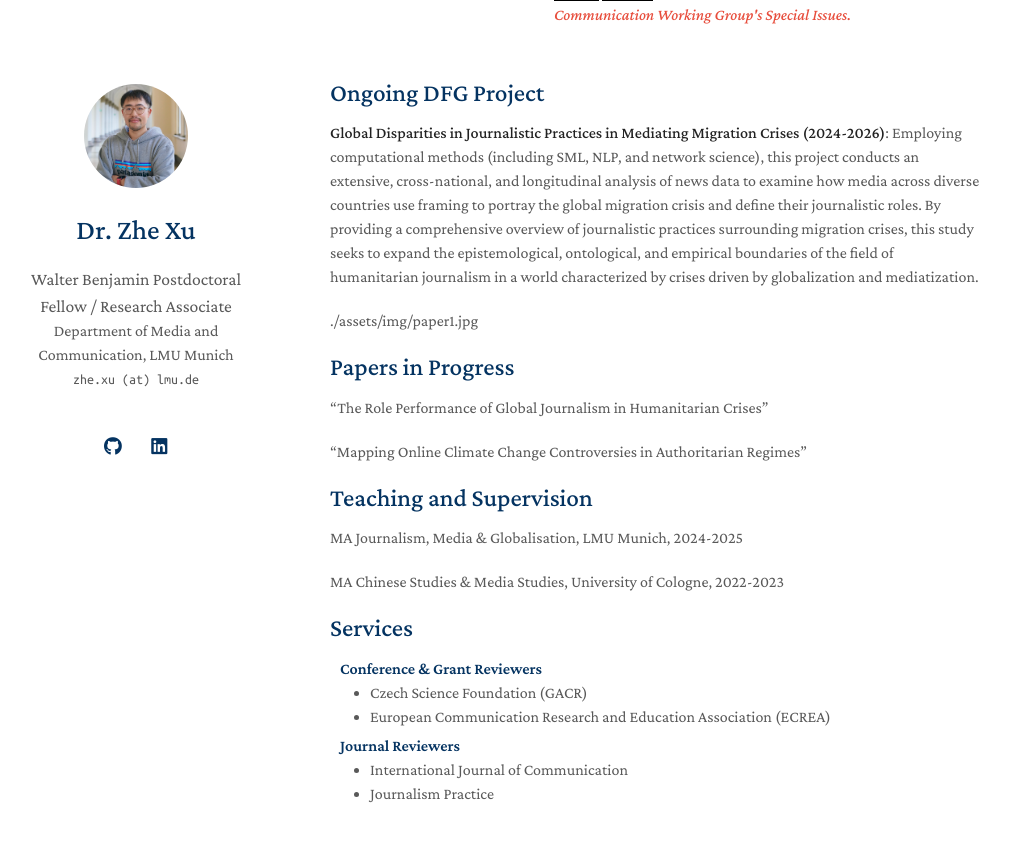
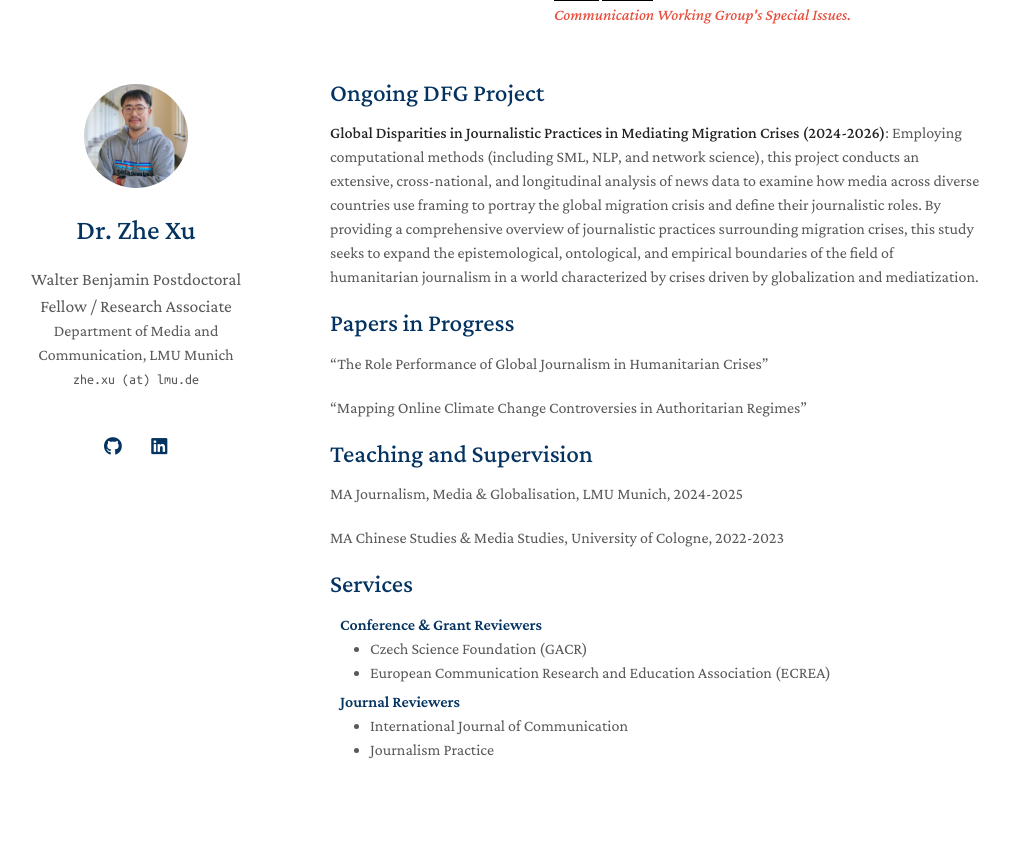
Before and after one commit to zhexuphd/home, a Jekyll site: the page built from index.md, in a window 1280 px wide and 900 px high, scrolled down 1560 px. Shown: the top 842 px of the window, without its empty margins (140-1150 px from the left). Built offline with Jekyll 4.4.1, drawn with Linux system fonts in a browser that asks for light colours; a style sheet for code colours, icons or effects is not loaded; our own code applies the rules of GitHub Pages for plain Markdown files.

Commit message:
Update index.md

```diff
--- a/index.md
+++ b/index.md
@@ -31,8 +31,6 @@ When I’m not immersed in academia, you’ll likely find me hiking, mountaineer
 
 **Global Disparities in Journalistic Practices in Mediating Migration Crises (2024-2026)**: Employing computational methods (including SML, NLP, and network science), this project conducts an extensive, cross-national, and longitudinal analysis of news data to examine how media across diverse countries use framing to portray the global migration crisis and define their journalistic roles. By providing a comprehensive overview of journalistic practices surrounding migration crises, this study seeks to expand the epistemological, ontological, and empirical boundaries of the field of humanitarian journalism in a world characterized by crises driven by globalization and mediatization.
 
-./assets/img/paper1.jpg
-
 ## Papers in Progress
 
 "The Role Performance of Global Journalism in Humanitarian Crises"
```
